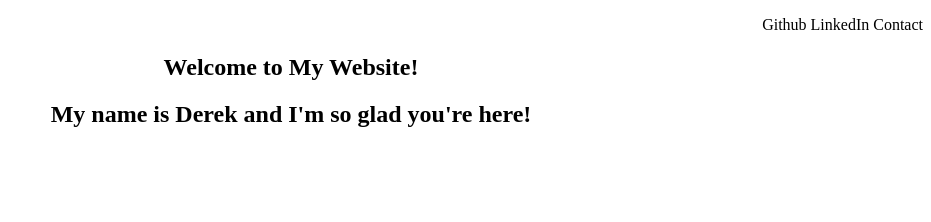
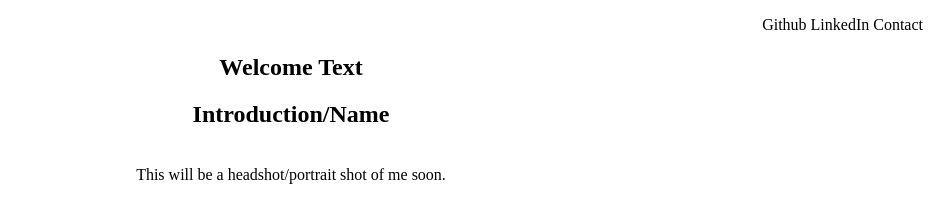
Before and after one commit to derekmeduri/landing-page, a plain HTML site: page index.html in a window 1280 px wide. Shown: the whole page, without its empty margins (349-1280 px from the left). Drawn offline with Linux system fonts and the light colour scheme.

Commit message:
adding code to landing page

```diff
--- a/index.html
+++ b/index.html
@@ -3,7 +3,7 @@
   <head>
     <meta charset="UTF-8" />
     <link rel="stylesheet" href="/landing-page/assets/style.css" />
-    <title>Derek Meduri's Landing Page</title>
+    <title>Derek Meduri's Portfolio Site</title>
   </head>
   <body>
     <header>
@@ -15,10 +15,20 @@
         </ul>
       </nav>
     </header>
-    <section class="text-center">
-      <h1>Welcome to My Website!</h1>
-      <h2>My name is Derek and I'm so glad you're here!</h2>
-    </section>
+
+    <main>
+      <section class="text-center">
+        <h1>Welcome Text</h1>
+        <h2>Introduction/Name</h2>
+      </section>
+
+      <section>
+        <img src="" alt="" />
+        <figcaption class="text-center">
+          This will be a headshot/portrait shot of me soon.
+        </figcaption>
+      </section>
+    </main>
 
     <footer>
       <nav></nav>
```
